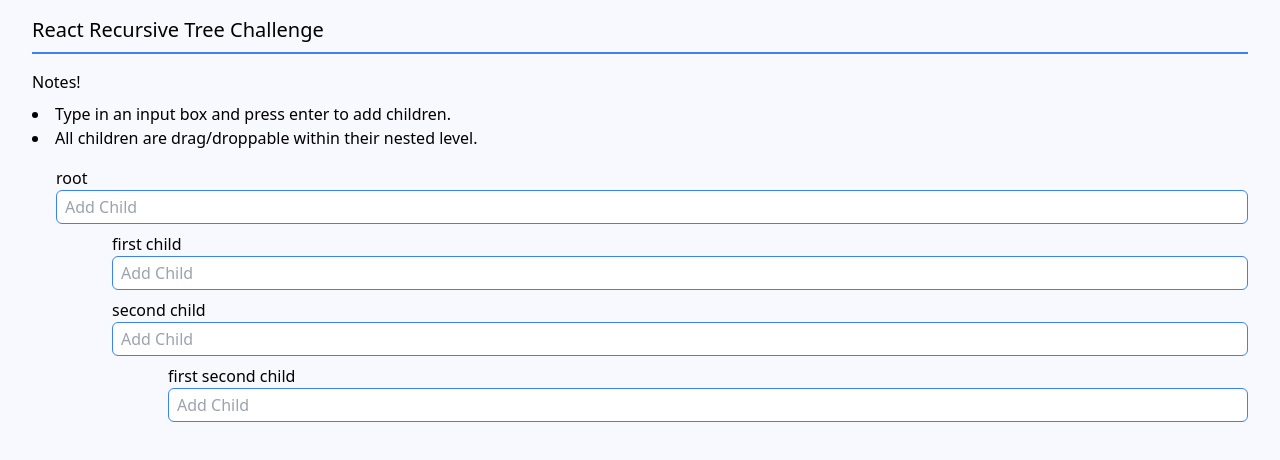
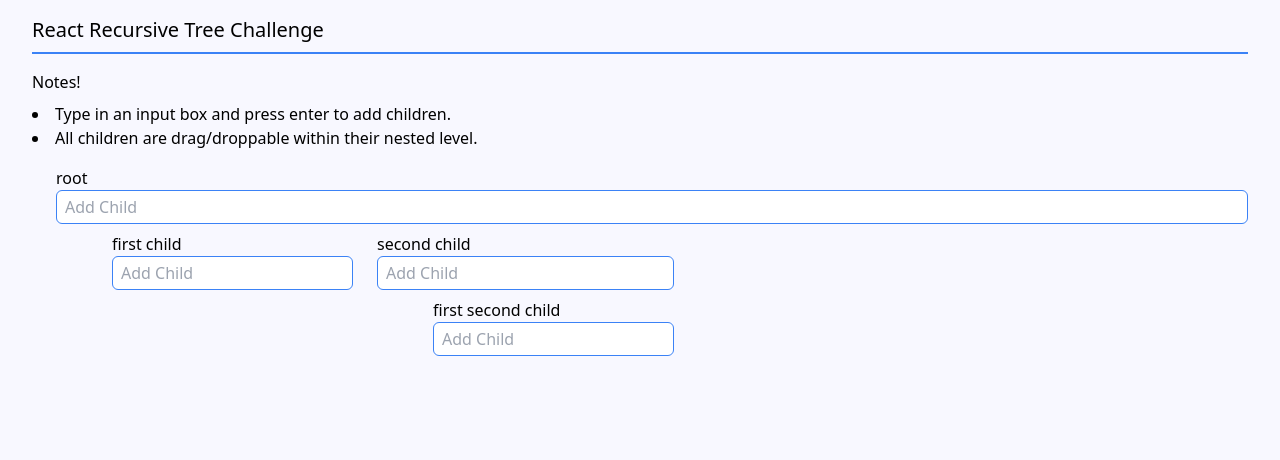
Before and after one commit to cam-peck/groundwork-react-solution, a React app: page / in a window 1280 px wide. Shown: the top 460 px of the page. Built offline with nearby package versions, Linux system fonts and the light colour scheme; the HTML template or start-up script is replaced by a standard one.

Commit message:
add tests for full root and add flex for different screen sizes on Tree

```diff
--- a/src/components/tree.tsx
+++ b/src/components/tree.tsx
@@ -89,7 +89,7 @@ export default function Tree({ name, children }: DataNode) {
         { duplicateError && duplicateErrorText }
       </div>
       {/* Node's Children */}
-      <div className="relative flex flex-col top-2 pl-8">
+      <div className="relative flex flex-col md:flex-row top-2 pl-8">
         <DndContext collisionDetection={closestCenter} onDragEnd={handleDragEnd} onDragStart={handleDragStart} onDragCancel={handleDragCancel} sensors={sensors}>
           <SortableContext items={nodeChildren} strategy={rectSortingStrategy}>
             {
```
Also changed, not shown: 1 other file (tests, documents, lock files or other folders).
